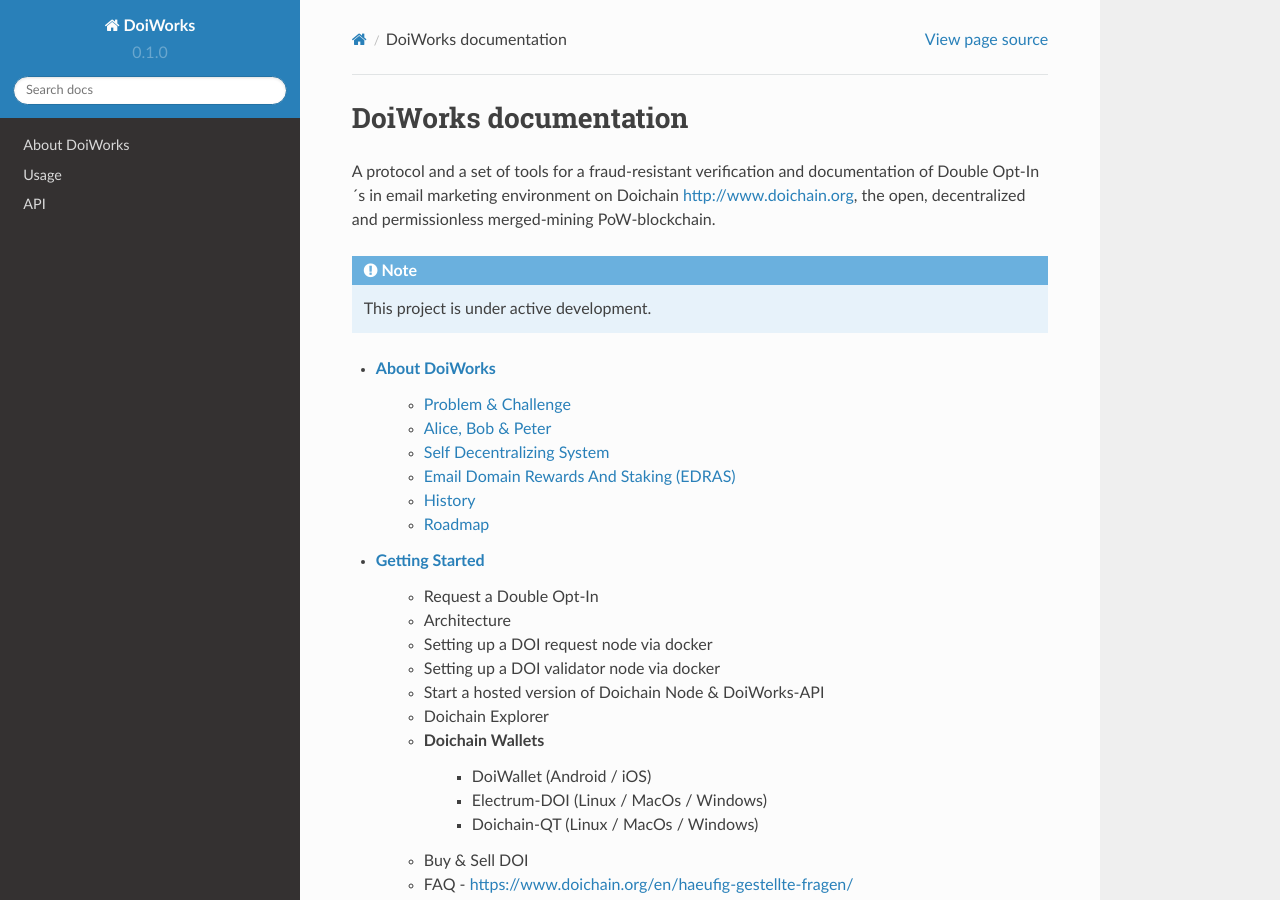
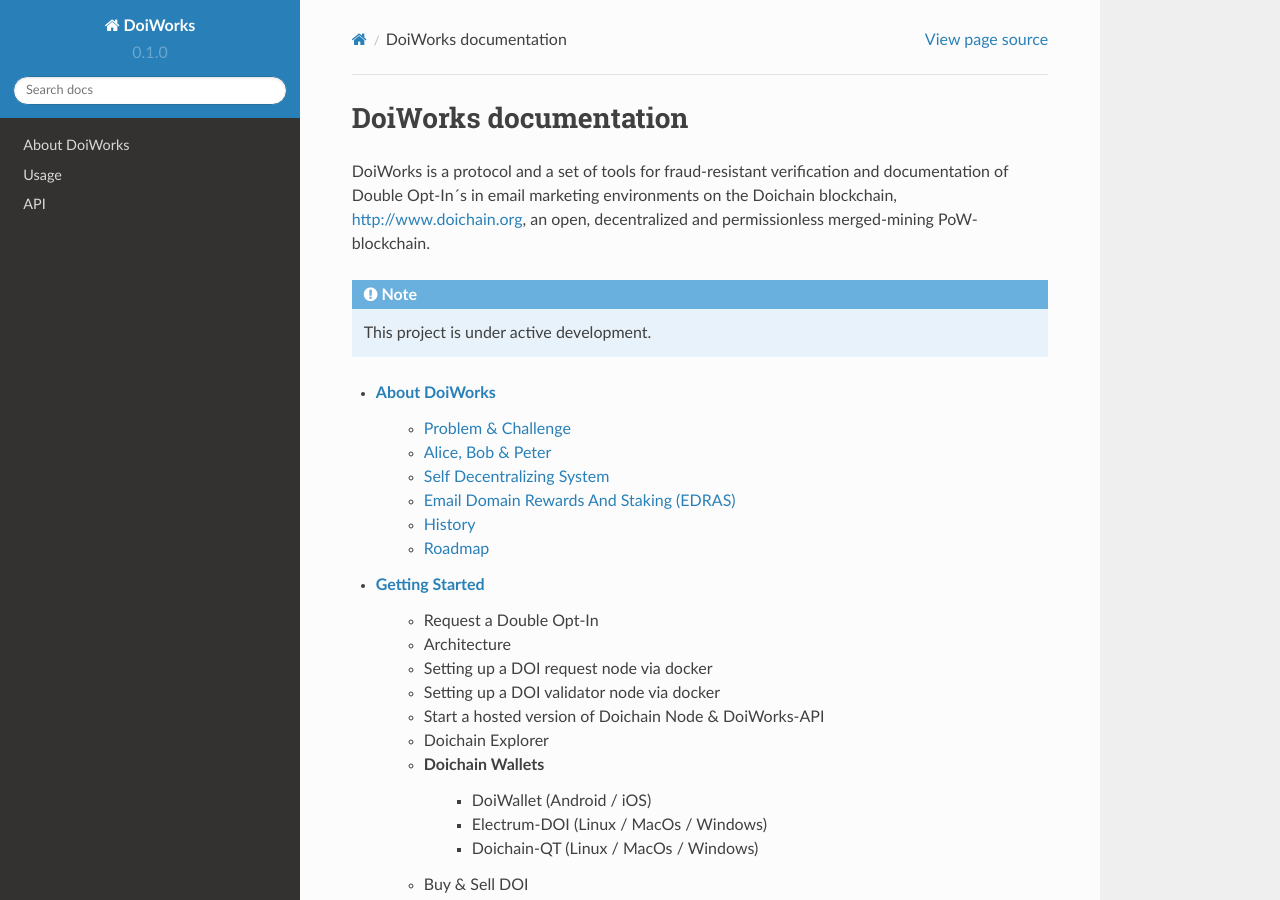
Before and after one commit to inspiraluna/doichain-doc01, a Sphinx documentation site: the page built from docs/source/index.rst, in a window 1280 px wide and 900 px high. Built offline with Sphinx 7.4.7 and the Read the Docs theme 2.0.0, drawn with Linux system fonts in a browser that asks for light colours.

Commit message:
minor typos

```diff
--- a/docs/source/index.rst
+++ b/docs/source/index.rst
@@ -1,9 +1,9 @@
 DoiWorks documentation
 ======================
 
-A protocol and a set of tools for a fraud-resistant verification and documentation
-of Double Opt-In´s in email marketing environment on Doichain http://www.doichain.org,
-the open, decentralized and permissionless merged-mining PoW-blockchain.
+DoiWorks is a protocol and a set of tools for fraud-resistant verification and documentation
+of Double Opt-In´s in email marketing environments on the Doichain blockchain, http://www.doichain.org,
+an open, decentralized and permissionless merged-mining PoW-blockchain.
 
 .. note::
 
```
